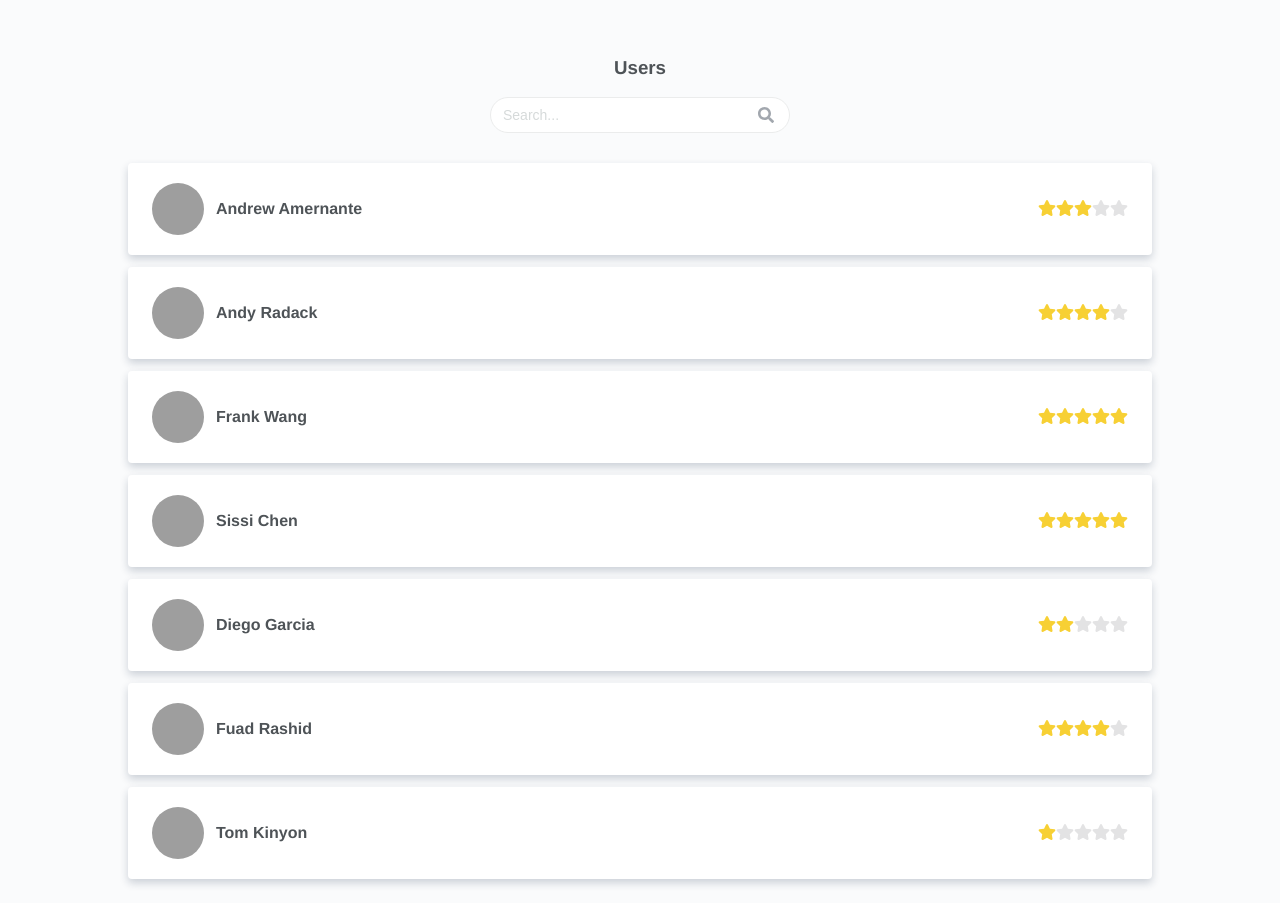
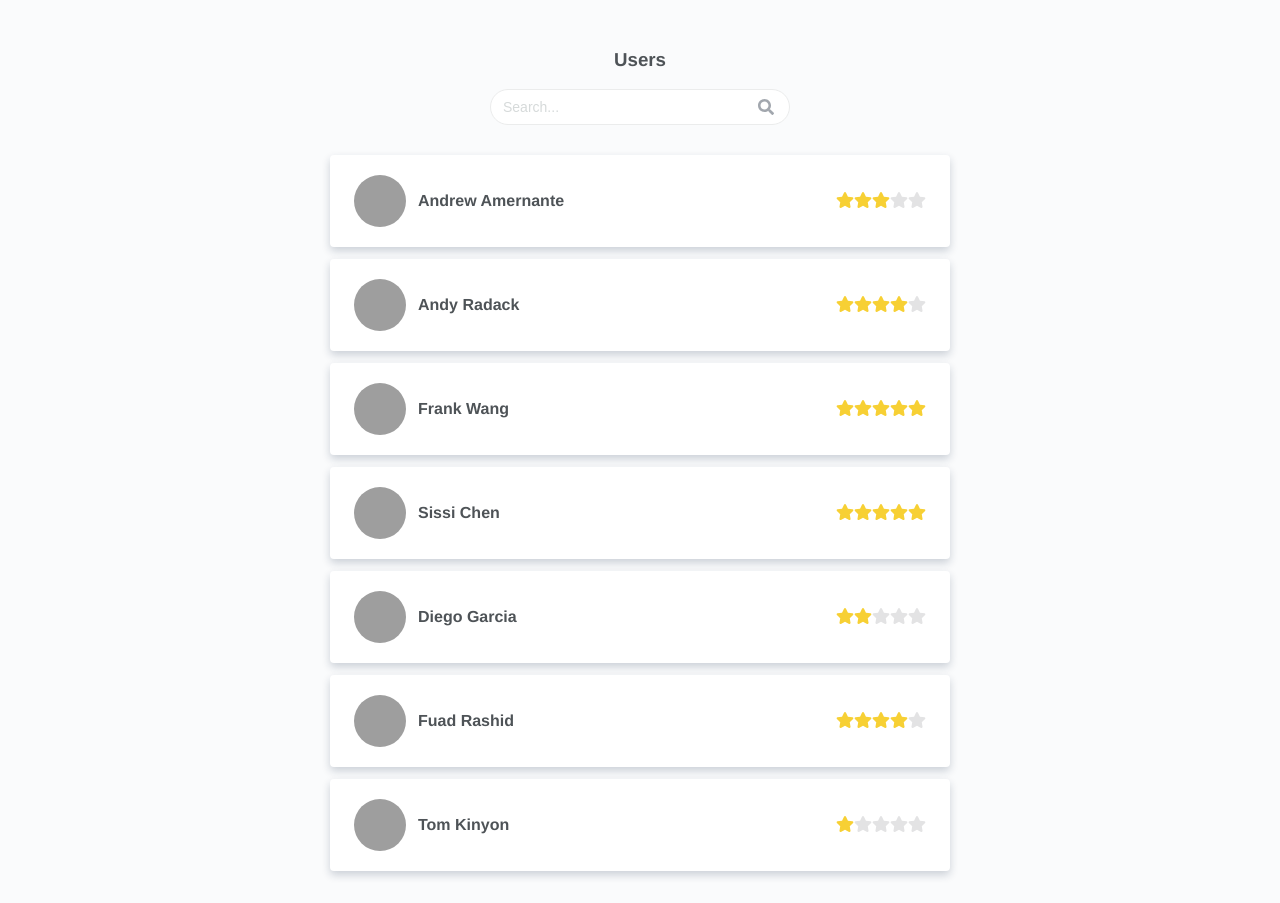
Before and after one commit to miriam-mr90/users-vue-js-app, a Vue app: page / in a window 1280 px wide. Built offline with nearby package versions, Linux system fonts and the light colour scheme; grey boxes are pictures that could not be loaded.

Commit message:
Feat: show/hice User preview

```diff
--- a/src/App.vue
+++ b/src/App.vue
@@ -1,6 +1,6 @@
 <template>
-  <div id="app">
-    <div class="aside" v-bind:class="{ 'aside--expanded': activeUser === null }">
+  <div id="app" class="my-app">
+    <div v-if="activeUser === null">
       <h3>Users</h3>
       <search-filter :search-text="searchText" v-on:search="search"/>
       <users-list
@@ -9,13 +9,12 @@
         v-on:select-user="updateSelectedUser"
       />
     </div>
-    <div class="main">
-      <user-preview
-        :user="activeUser"
-        v-if="activeUser != null"
-        v-on:select-user="updateSelectedUser"
-      />
-    </div>
+
+    <user-preview
+      :user="activeUser"
+      v-if="activeUser != null"
+      v-on:select-user="updateSelectedUser"
+    />
   </div>
 </template>
 
@@ -65,18 +64,6 @@ body {
   background: #fafbfc;
 }
 
-#app {
-  font-family: "Avenir", Helvetica, Arial, sans-serif;
-  color: #4e5357;
-  display: flex;
-  flex-wrap: nowrap;
-  width: 80vw;
-  //max-width: 620px;
-  margin-left: auto;
-  margin-right: auto;
-  padding-top: 30px;
-}
-
 h3 {
   text-align: center;
 }
@@ -118,9 +105,6 @@ button {
   color: inherit;
   font: inherit;
   line-height: normal;
-  -webkit-font-smoothing: inherit;
-  -moz-osx-font-smoothing: inherit;
-  -webkit-appearance: none;
 
   &::-moz-focus-inner {
     border: 0;
@@ -128,31 +112,30 @@ button {
   }
 }
 
-.aside {
-  width: 40%;
-  transition: width 300ms linear;
+.my-app {
+  font-family: "Avenir", Helvetica, Arial, sans-serif;
+  color: #4e5357;
+  display: flex;
+  flex-wrap: nowrap;
+  width: 80vw;
+  max-width: 620px;
+  margin-left: auto;
+  margin-right: auto;
+  margin-top: 30px;
 
-  &--expanded {
-    min-width: max-content;
-    width: 100%;
-
-    & + .main {
-      width: 0;
-      padding-left: 0;
-    }
+  & > * {
+    flex-grow: 1;
   }
 }
-
-.main {
-  width: 60%;
-  padding-left: 30px;
-}
-
 .card {
   background-color: #FFF;
   border-radius: 4px;
   box-shadow: 0 4px 8px rgba(18, 42, 68, 0.2);
   transition: box-shadow 300ms;
+
+  &:hover {
+    box-shadow: 0 6px 20px rgba(18, 42, 68, 0.2);
+  }
 }
 
 .btn {
```
